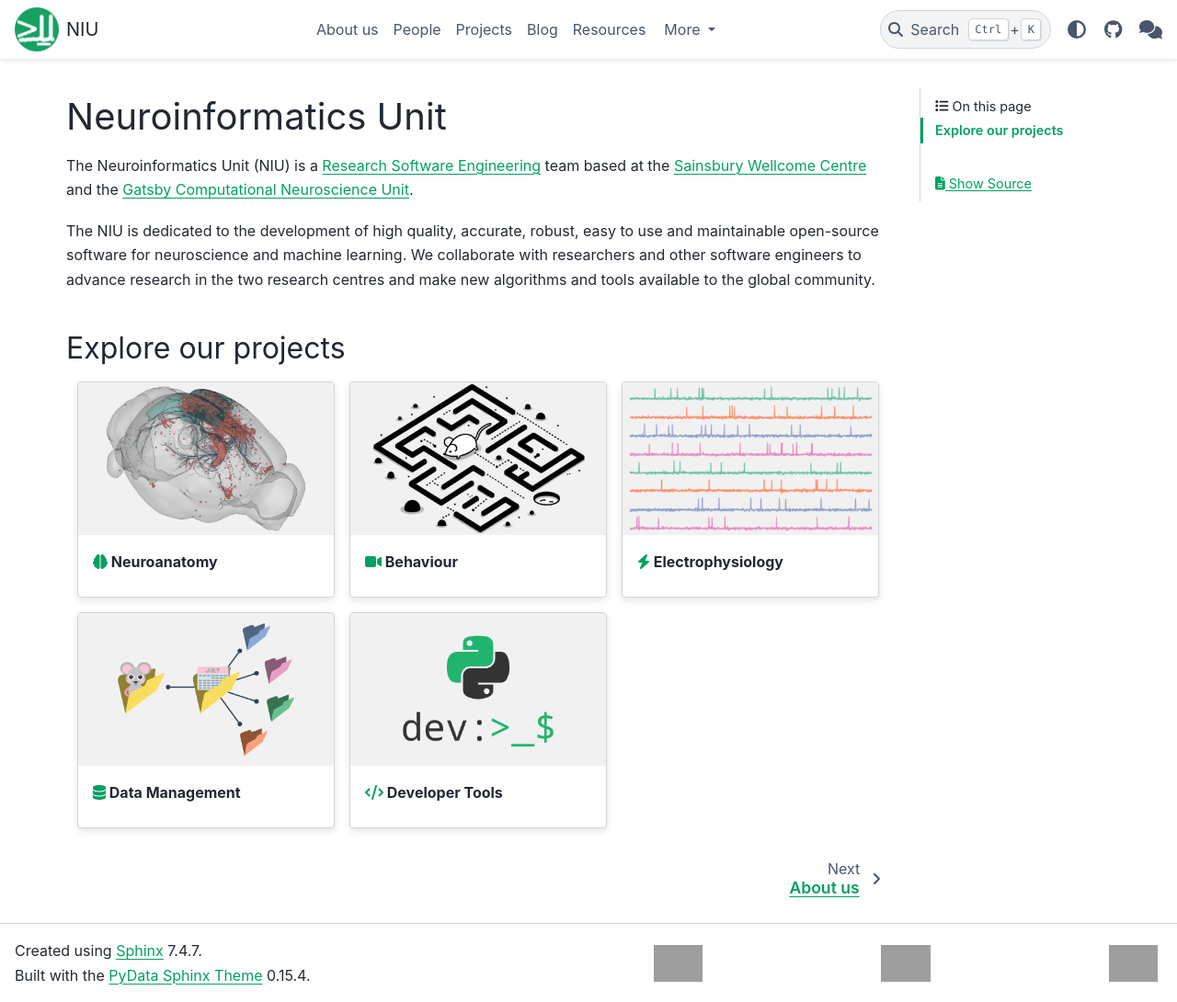
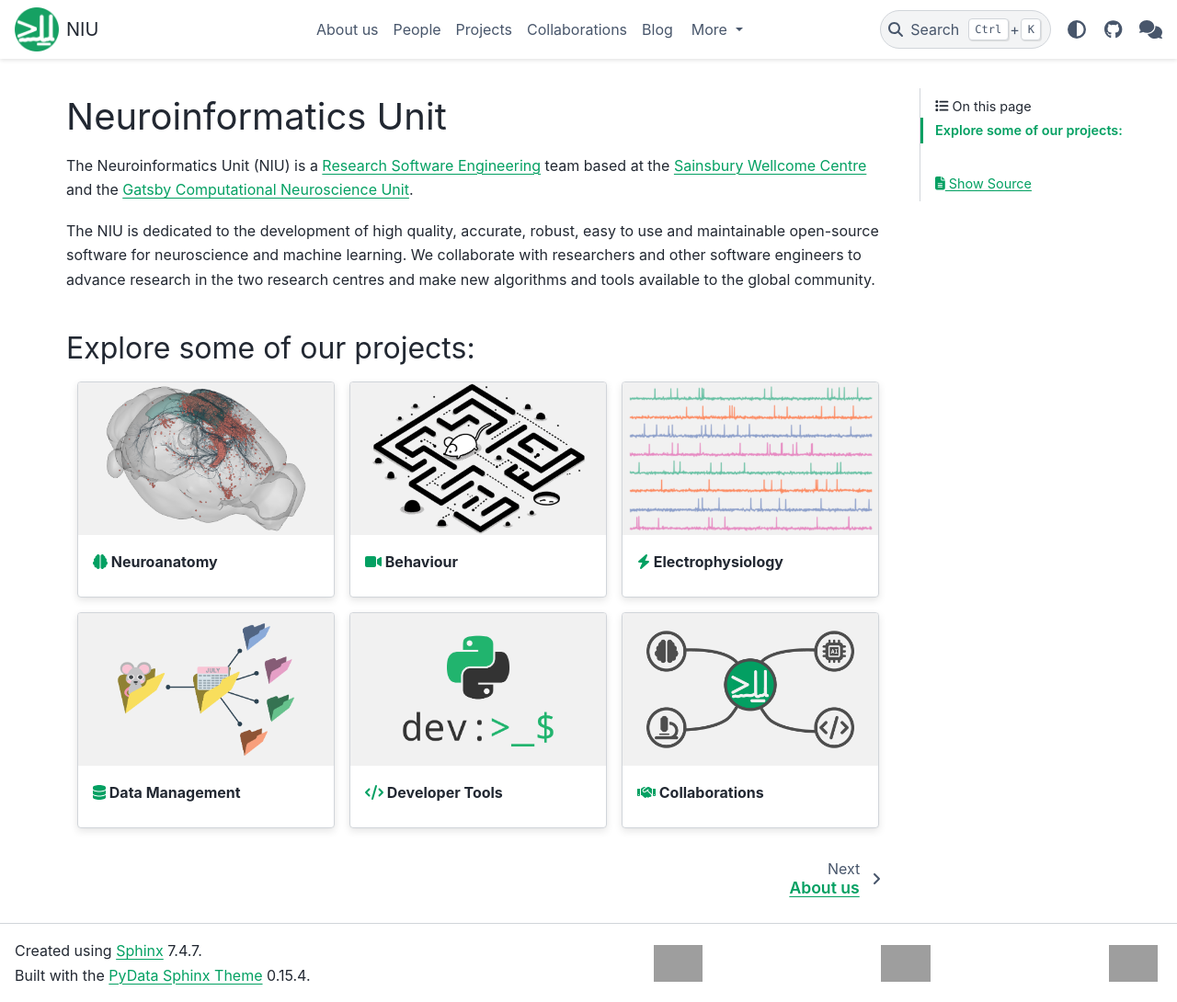
Before and after one commit to neuroinformatics-unit/neuroinformatics-unit.github.io, a Sphinx documentation site: the page built from docs/source/index.md, in a window 1280 px wide and 1090 px high. Shown: the whole window at 92% size. Built offline with Sphinx 7.4.7 and the PyData theme 0.15.4, drawn with Linux system fonts in a browser that asks for light colours; grey boxes are pictures that could not be loaded.

Commit message:
Add collaborations section (#89)
* Add collaborations section

* Add more collaborators

* Add collaboration card

````diff
--- a/docs/source/index.md
+++ b/docs/source/index.md
@@ -5,7 +5,7 @@ The Neuroinformatics Unit (NIU) is a [Research Software Engineering](https://soc
 The NIU is dedicated to the development of high quality, accurate, robust, easy to use and maintainable open-source software for neuroscience and machine learning. We collaborate with researchers and other software engineers to advance research in the two research centres and make new algorithms and tools available to the global community.
 
 
-## Explore our projects
+## Explore some of our projects:
 
 ::::{grid} 1 2 2 3
 :gutter: 3
@@ -40,22 +40,22 @@ The NIU is dedicated to the development of high quality, accurate, robust, easy
 :link-type: ref
 :::
 
-[//]: # (:::{grid-item-card} {fas}`handshake;sd-text-primary` Collaborations)
-[//]: # (:img-top: _static/collaborations_card.png)
-[//]: # (:link: projects.html#collaborations)
-[//]: # (:link-type: doc)
-[//]: # (:::)
-
+:::{grid-item-card} {fas}`handshake;sd-text-primary` Collaborations
+:img-top: _static/collaborations_card.png
+:link: collaborations
+:link-type: doc
+:::
 ::::
 
 ```{toctree}
 :maxdepth: 2
-:caption: Projects index
+:caption: Index
 :hidden:
 
 about
 people
 projects
+collaborations
 blog/index
 resources
 guidelines/index
````
Also changed, not shown: docs/source/about.md (+1 -1 lines), docs/source/collaborations.md (added, +39 -0 lines), docs/source/projects.md (+2 -0 lines).
